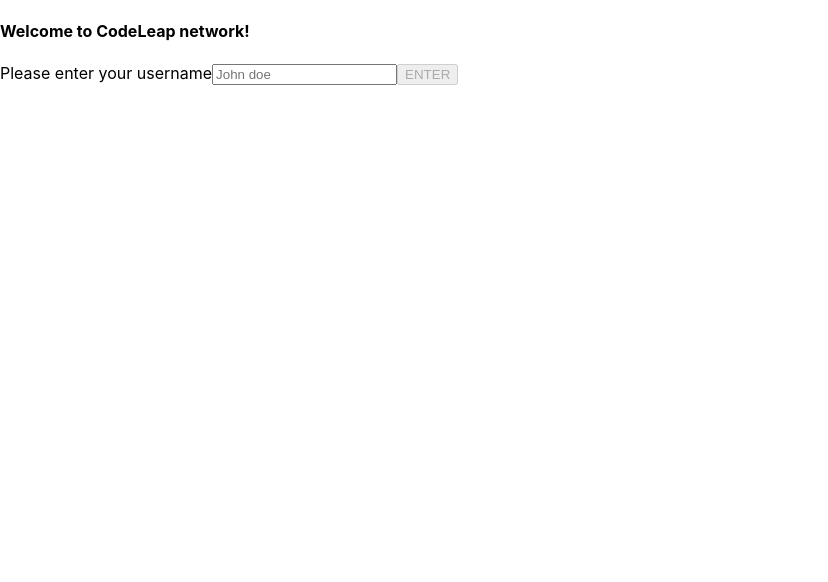
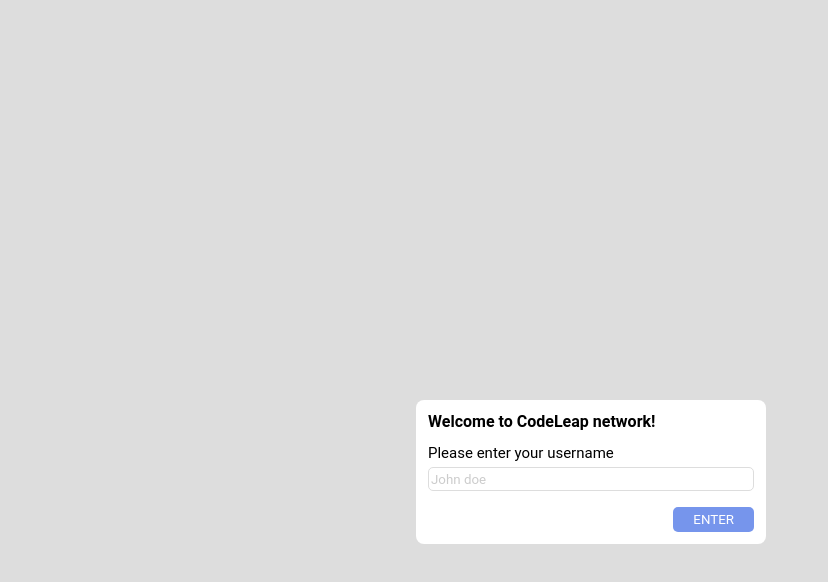
Before and after one commit to aninhabort/desafio-codeleap-frontend, a React (Create React App) app: page / in a window 1280 px wide. Shown: the top 582 px of the page, without its empty margins (0-828 px from the left). Built offline with nearby package versions, Linux system fonts and the light colour scheme; what javascript-time-ago would draw is missing.

Commit message:
Adicionando css da pagina de login

```diff
--- a/package.json
+++ b/package.json
@@ -3,9 +3,8 @@
   "version": "0.1.0",
   "private": true,
   "description": "",
-  "main": "./public/index.html",
+  "main": "public/index.html",
   "author": "aninhabort <carol2015bortolini@gmail.com> (https://github.com/aninhabort)",
-  "homepage": "https://aninhabort.github.io/desafio-codeleap-frontend",
   "dependencies": {
     "@testing-library/jest-dom": "^5.16.5",
     "@testing-library/react": "^13.4.0",
--- a/src/App.css
+++ /dev/null
@@ -1,38 +0,0 @@
-.App {
-  text-align: center;
-}
-
-.App-logo {
-  height: 40vmin;
-  pointer-events: none;
-}
-
-@media (prefers-reduced-motion: no-preference) {
-  .App-logo {
-    animation: App-logo-spin infinite 20s linear;
-  }
-}
-
-.App-header {
-  background-color: #282c34;
-  min-height: 100vh;
-  display: flex;
-  flex-direction: column;
-  align-items: center;
-  justify-content: center;
-  font-size: calc(10px + 2vmin);
-  color: white;
-}
-
-.App-link {
-  color: #61dafb;
-}
-
-@keyframes App-logo-spin {
-  from {
-    transform: rotate(0deg);
-  }
-  to {
-    transform: rotate(360deg);
-  }
-}
--- a/src/App.js
+++ b/src/App.js
@@ -2,8 +2,6 @@
 import Login from './pages/Login';
 import MainScreen from './pages/MainScreen';
 import { Route, BrowserRouter as Router, Routes } from 'react-router-dom';
-
-import './App.css';
 
 function App() {
   const [username, setUsername] = useState('');
--- a/src/index.css
+++ /dev/null
@@ -1,13 +0,0 @@
-body {
-  margin: 0;
-  font-family: -apple-system, BlinkMacSystemFont, 'Segoe UI', 'Roboto', 'Oxygen',
-    'Ubuntu', 'Cantarell', 'Fira Sans', 'Droid Sans', 'Helvetica Neue',
-    sans-serif;
-  -webkit-font-smoothing: antialiased;
-  -moz-osx-font-smoothing: grayscale;
-}
-
-code {
-  font-family: source-code-pro, Menlo, Monaco, Consolas, 'Courier New',
-    monospace;
-}
--- a/src/index.js
+++ b/src/index.js
@@ -1,6 +1,5 @@
 import React from 'react';
 import ReactDOM from 'react-dom/client';
-import './index.css';
 import App from './App';
 import reportWebVitals from './reportWebVitals';
 import TimeAgo from "javascript-time-ago";
--- a/src/pages/Login.js
+++ b/src/pages/Login.js
@@ -1,5 +1,7 @@
 import React, { useEffect, useState } from "react";
 import { useNavigate } from "react-router-dom";
+
+import './style/login.css'
 
 const Login = ({ username, setUsername, handleChange }) => {
   const [disabled, setDisabled] = useState(true)
@@ -19,19 +21,23 @@
   }
 
   return (
+    <body>
+      <div className="login">
         <div>
-      <h4>Welcome to CodeLeap network!</h4>
-      <label htmlFor="username">Please enter your username
+          <h4 className="login-title">Welcome to CodeLeap network!</h4>
+          <label className="login-label" htmlFor="username">Please enter your username
+          </label>
           <input
             type="text"
-          className="username-login"
+            className="login-input-username"
             name="username"
             onChange={(e) => handleChange(setUsername, e)}
             placeholder="John doe"
           />
-      </label>
-      <button type="button" onClick={handleClick} disabled={disabled}>ENTER</button>
         </div>
+        <button className="login-button-enter" type="button" onClick={handleClick} disabled={disabled}>ENTER</button>
+      </div>
+    </body>
   )
 }
 
--- /dev/null
+++ b/src/pages/style/login.css
@@ -0,0 +1,52 @@
+* {
+  font-family: "Roboto";
+}
+
+body {
+  background-color: #dddddd;
+  color: black;
+}
+
+.login {
+  background-color: #ffffff;
+  border-radius: 8px;
+  display: flex;
+  flex-flow: wrap;
+  margin: 400px;
+  width: 350px;
+  justify-content: flex-end;
+}
+
+.login-label {
+  margin: 12px;
+  font-size: 15px;
+}
+
+.login-title {
+  margin: 12px;
+}
+
+.login-input-username {
+  margin-left: 12px;
+  margin-right: 12px;
+  border: 1px solid #dddddd;
+  border-radius: 5px;
+  height: 20px;
+  margin-top: 5px;
+  width: 320px;
+}
+
+.login-input-username::placeholder {
+  color: #cccccc;
+}
+
+.login-button-enter {
+  background-color: #7695ec;
+  border: none;
+  border-radius: 5px;
+  color: #ffffff;
+  padding: 5px 20px;
+  margin-top: 16px;
+  margin-right: 12px;
+  margin-bottom: 12px;
+}
```
Lines whose indentation alone changed are shown as unchanged.
